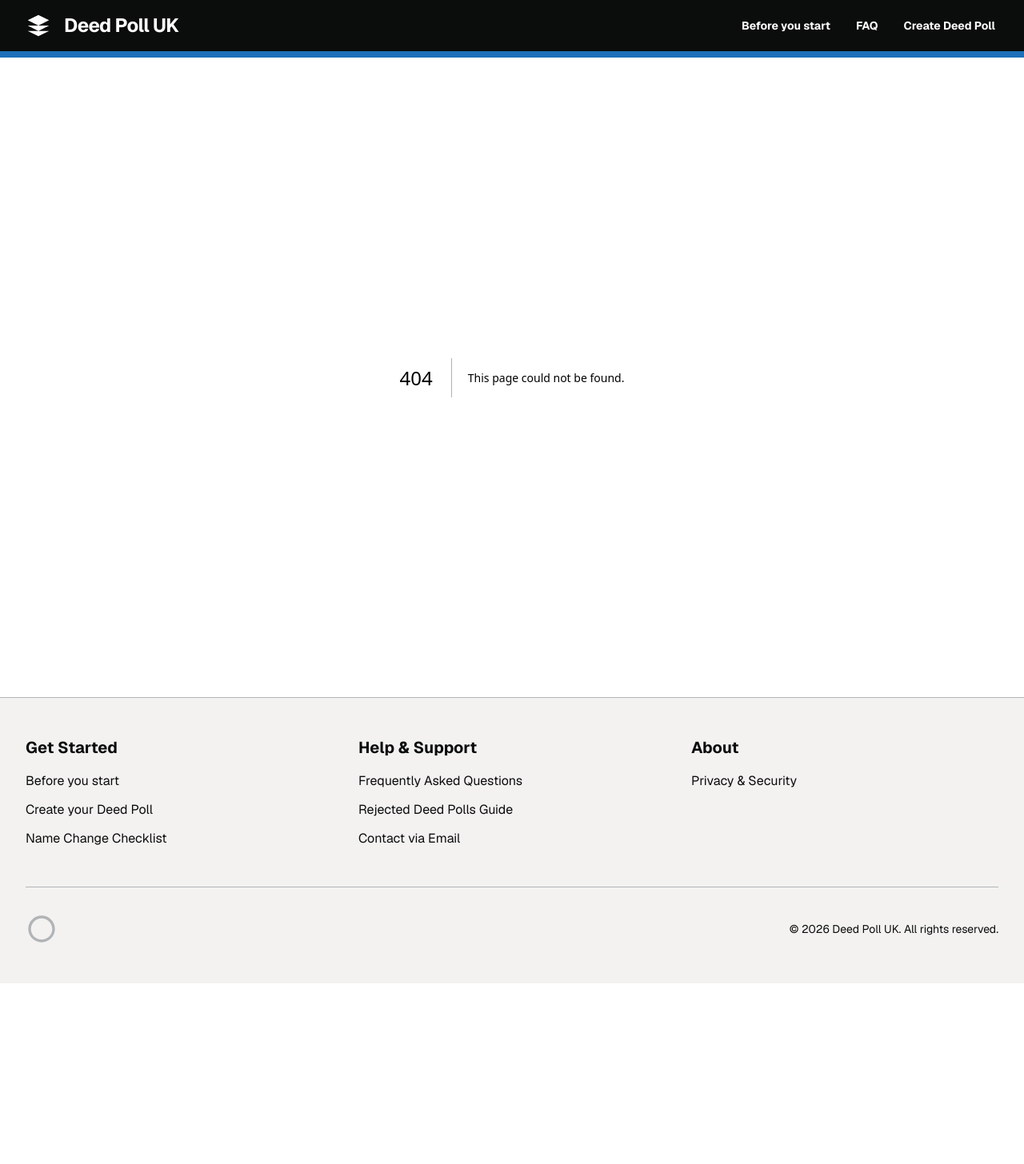
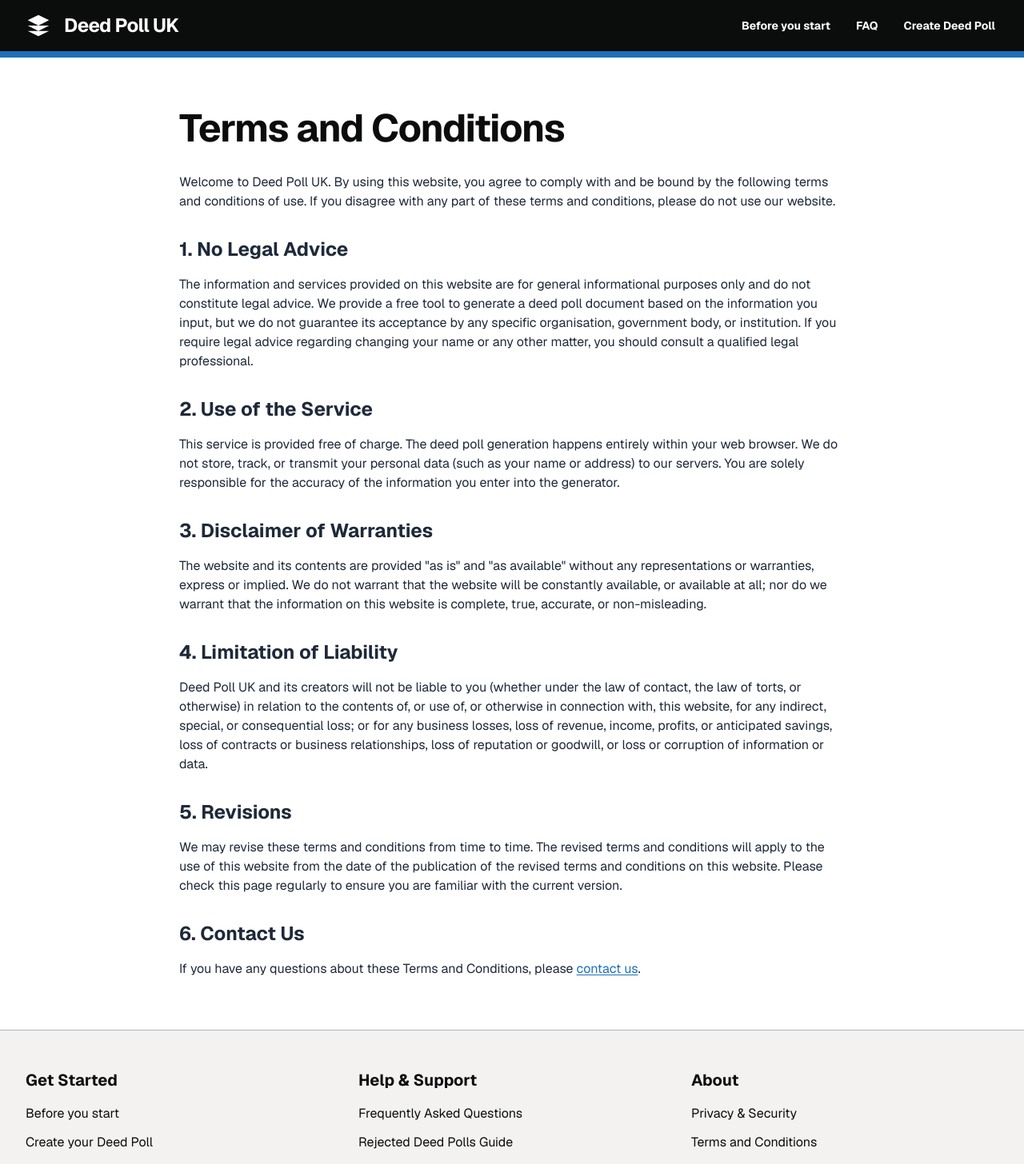
Before and after one commit to Navnit73/deedpoll, a Next.js app: page /terms-and-conditions in a window 1280 px wide. Before the commit this address had no page. Shown: the top 1456 px of the page at 80% size. Before the commit the page ends 1230 px from the top, so only its background shows below. Built offline with nearby package versions, Linux system fonts and the light colour scheme.

Commit message:
feat: add terms and conditions and contact us pages, and update footer links

```diff
--- /dev/null
+++ b/src/app/contact-us/page.tsx
@@ -0,0 +1,45 @@
+import Link from 'next/link';
+
+export const metadata = {
+  title: "Contact Us | Deed Poll UK",
+  description: "Get in touch with Deed Poll UK for support or feedback.",
+  alternates: {
+    canonical: "/contact-us",
+  },
+};
+
+export default function ContactUs() {
+  return (
+    <div className="max-w-4xl mx-auto px-4 sm:px-6 lg:px-8 py-12 md:py-16">
+      <h1 className="text-4xl md:text-5xl font-bold tracking-tight mb-8">Contact Us</h1>
+
+      <div className="prose prose-lg text-gray-800 space-y-6">
+        <p>
+          If you have questions about changing your name, we highly recommend checking out our{' '}
+          <Link href="/faq" className="text-[#1d70b8] underline underline-offset-2">Frequently Asked Questions</Link> first, as it covers the vast majority of topics related to using a deed poll in the UK.
+        </p>
+
+        <h2 className="text-2xl font-bold mt-8 mb-4">Email Us</h2>
+        <p>
+          For general enquiries, feedback, or support, you can reach out via email:
+        </p>
+        <p>
+          <a href="mailto:navnitrai5389@gmail.com" className="text-[#1d70b8] font-medium underline underline-offset-2">navnit@deedpolluk.uk</a>
+        </p>
+
+        <h2 className="text-2xl font-bold mt-8 mb-4">Technical Issues & Open Source</h2>
+        <p>
+          Deed Poll UK is an open-source project. If you are experiencing technical difficulties, would like to report a bug, or have a suggestion for improving the site, you can raise an issue or submit a pull request on our GitHub repository.
+        </p>
+        <p>
+          <a href="https://github.com/Navnit73/deedpoll" target="_blank" rel="noopener noreferrer" className="text-[#1d70b8] font-medium underline underline-offset-2">Report an issue on GitHub</a>
+        </p>
+
+        <h2 className="text-2xl font-bold mt-8 mb-4">Postal Address</h2>
+        <p>
+          As a free online service, we do not maintain a public office for physical correspondence. All communications should be directed to the email address provided above.
+        </p>
+      </div>
+    </div>
+  );
+}
--- /dev/null
+++ b/src/app/terms-and-conditions/page.tsx
@@ -0,0 +1,53 @@
+import Link from 'next/link';
+
+export const metadata = {
+  title: "Terms and Conditions | Deed Poll UK",
+  description: "Terms and conditions for using the Deed Poll UK service.",
+  alternates: {
+    canonical: "/terms-and-conditions",
+  },
+};
+
+export default function TermsAndConditions() {
+  return (
+    <div className="max-w-4xl mx-auto px-4 sm:px-6 lg:px-8 py-12 md:py-16">
+      <h1 className="text-4xl md:text-5xl font-bold tracking-tight mb-8">Terms and Conditions</h1>
+
+      <div className="prose prose-lg text-gray-800 space-y-6">
+        <p>
+          Welcome to Deed Poll UK. By using this website, you agree to comply with and be bound by the following terms and conditions of use. If you disagree with any part of these terms and conditions, please do not use our website.
+        </p>
+
+        <h2 className="text-2xl font-bold mt-8 mb-4">1. No Legal Advice</h2>
+        <p>
+          The information and services provided on this website are for general informational purposes only and do not constitute legal advice. We provide a free tool to generate a deed poll document based on the information you input, but we do not guarantee its acceptance by any specific organisation, government body, or institution. If you require legal advice regarding changing your name or any other matter, you should consult a qualified legal professional.
+        </p>
+
+        <h2 className="text-2xl font-bold mt-8 mb-4">2. Use of the Service</h2>
+        <p>
+          This service is provided free of charge. The deed poll generation happens entirely within your web browser. We do not store, track, or transmit your personal data (such as your name or address) to our servers. You are solely responsible for the accuracy of the information you enter into the generator.
+        </p>
+
+        <h2 className="text-2xl font-bold mt-8 mb-4">3. Disclaimer of Warranties</h2>
+        <p>
+          The website and its contents are provided "as is" and "as available" without any representations or warranties, express or implied. We do not warrant that the website will be constantly available, or available at all; nor do we warrant that the information on this website is complete, true, accurate, or non-misleading.
+        </p>
+
+        <h2 className="text-2xl font-bold mt-8 mb-4">4. Limitation of Liability</h2>
+        <p>
+          Deed Poll UK and its creators will not be liable to you (whether under the law of contact, the law of torts, or otherwise) in relation to the contents of, or use of, or otherwise in connection with, this website, for any indirect, special, or consequential loss; or for any business losses, loss of revenue, income, profits, or anticipated savings, loss of contracts or business relationships, loss of reputation or goodwill, or loss or corruption of information or data.
+        </p>
+
+        <h2 className="text-2xl font-bold mt-8 mb-4">5. Revisions</h2>
+        <p>
+          We may revise these terms and conditions from time to time. The revised terms and conditions will apply to the use of this website from the date of the publication of the revised terms and conditions on this website. Please check this page regularly to ensure you are familiar with the current version.
+        </p>
+
+        <h2 className="text-2xl font-bold mt-8 mb-4">6. Contact Us</h2>
+        <p>
+          If you have any questions about these Terms and Conditions, please <Link href="/contact-us" className="text-[#1d70b8] underline underline-offset-2">contact us</Link>.
+        </p>
+      </div>
+    </div>
+  );
+}
--- a/src/components/Footer.tsx
+++ b/src/components/Footer.tsx
@@ -18,13 +18,14 @@ export default function Footer() {
             <ul className="space-y-3">
               <li><Link href="/faq" className="hover:underline underline-offset-2">Frequently Asked Questions</Link></li>
               <li><Link href="/my-deed-poll-was-rejected" className="hover:underline underline-offset-2">Rejected Deed Polls Guide</Link></li>
-              <li><a href="mailto:dan@DeedPollUK.uk" className="hover:underline underline-offset-2">Contact via Email</a></li>
+              <li><Link href="/contact-us" className="hover:underline underline-offset-2">Contact Us</Link></li>
             </ul>
           </div>
           <div>
             <h2 className="text-xl font-bold mb-4">About</h2>
             <ul className="space-y-3">
               <li><Link href="/faq#security" className="hover:underline underline-offset-2">Privacy & Security</Link></li>
+              <li><Link href="/terms-and-conditions" className="hover:underline underline-offset-2">Terms and Conditions</Link></li>
             </ul>
           </div>
         </div>
```
